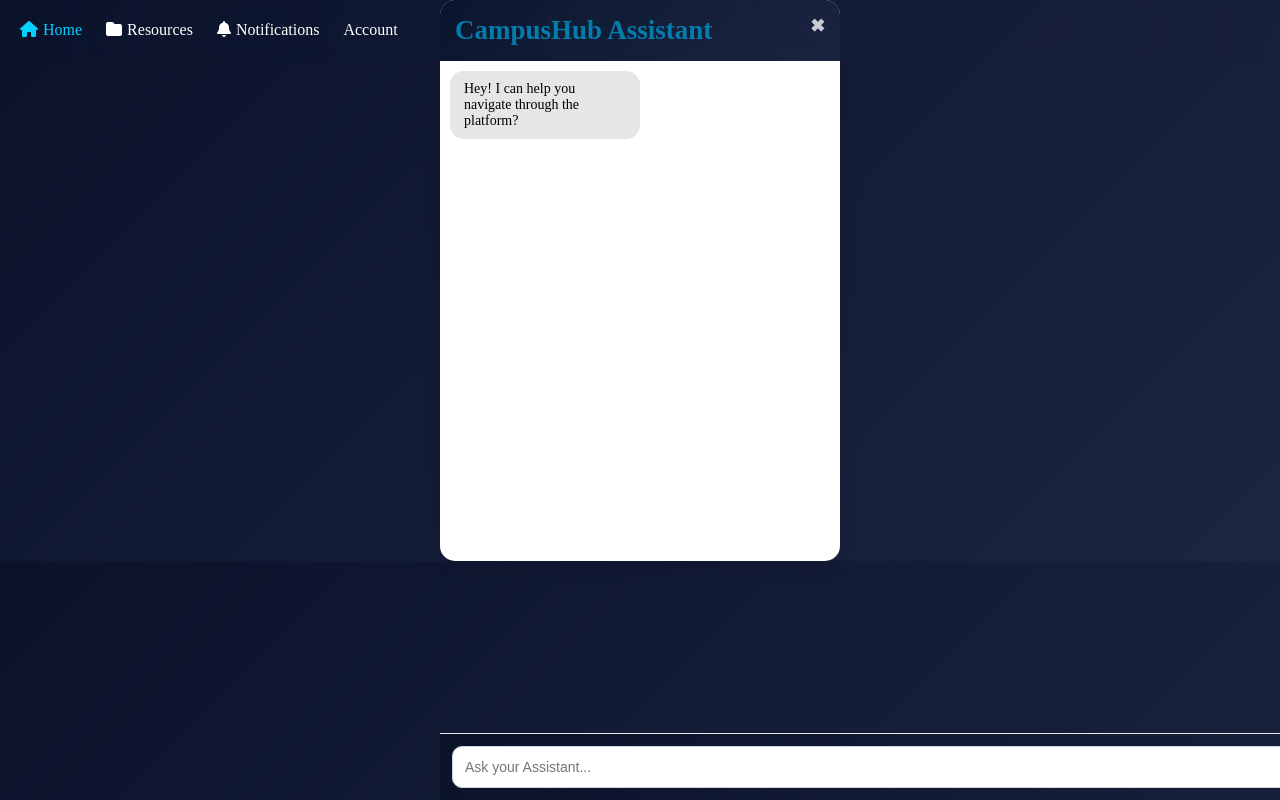
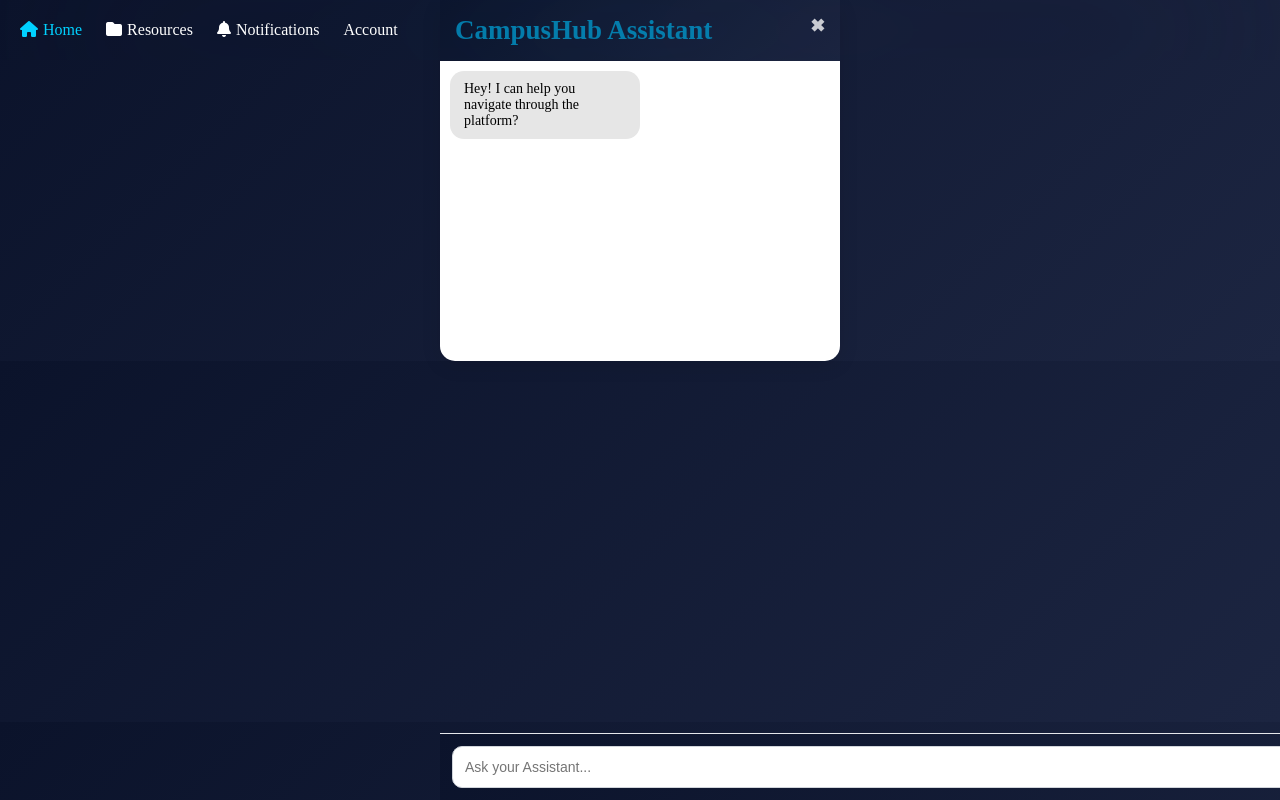
Before and after one commit to carlosmaina/campusHub_frontend, a React (Vite) app in the folder react-app/: page /ai in a window 1280 px wide. Shown: the top 800 px of the page. Built offline with nearby package versions, Linux system fonts and the light colour scheme.

Commit message:
chat Assistant

```diff
--- a/react-app/package.json
+++ b/react-app/package.json
@@ -14,6 +14,7 @@
     "cors": "^2.8.5",
     "dropzone": "^6.0.0-beta.2",
     "express": "^5.1.0",
+    "openai": "^6.9.1",
     "react": "^19.2.0",
     "react-chartjs-2": "^5.3.1",
     "react-dom": "^19.2.0",
--- a/react-app/src/frontend/mainCss/assistant.module.css
+++ b/react-app/src/frontend/mainCss/assistant.module.css
@@ -20,7 +20,6 @@
 	box-shadow: 0 4px 20px rgba(0, 0, 0, 0.1);
 	display: flex;
 	flex-direction: column;
-	overflow: hidden;
 }
 
 /* HEADER */
@@ -40,11 +39,12 @@
 /* MESSAGES AREA */
 .messagesArea {
 	display: flex;
+	padding: 100px 0;
 	flex-direction: column;
 	gap: 10px;
 	padding: 10px;
 	overflow-y: auto;
-	height: 500px;
+	max-height: 350px;
 }
 
 .message {
@@ -110,3 +110,8 @@
 .sendBtn:hover {
 	background: #1d4ed8;
 }
+@media (min-width:480px) {
+	.messagesArea{
+		height: 300px;
+	}
+}
```
Also changed, not shown: 1 other file (tests, documents, lock files or other folders).
